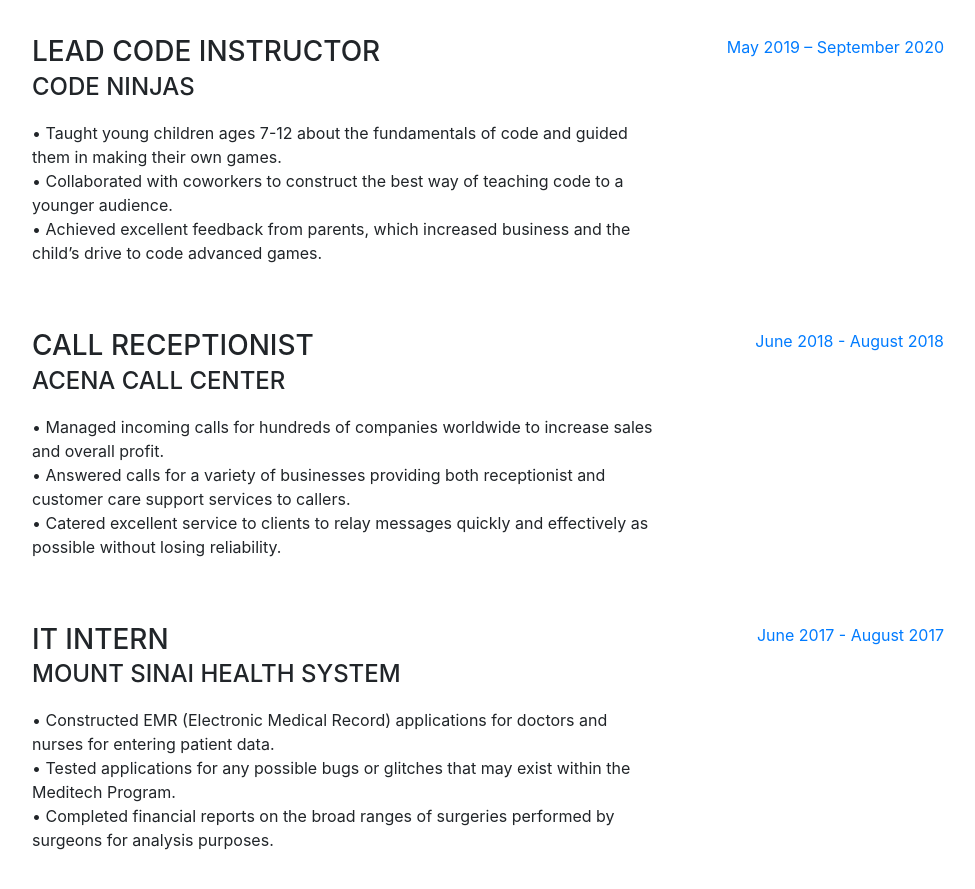
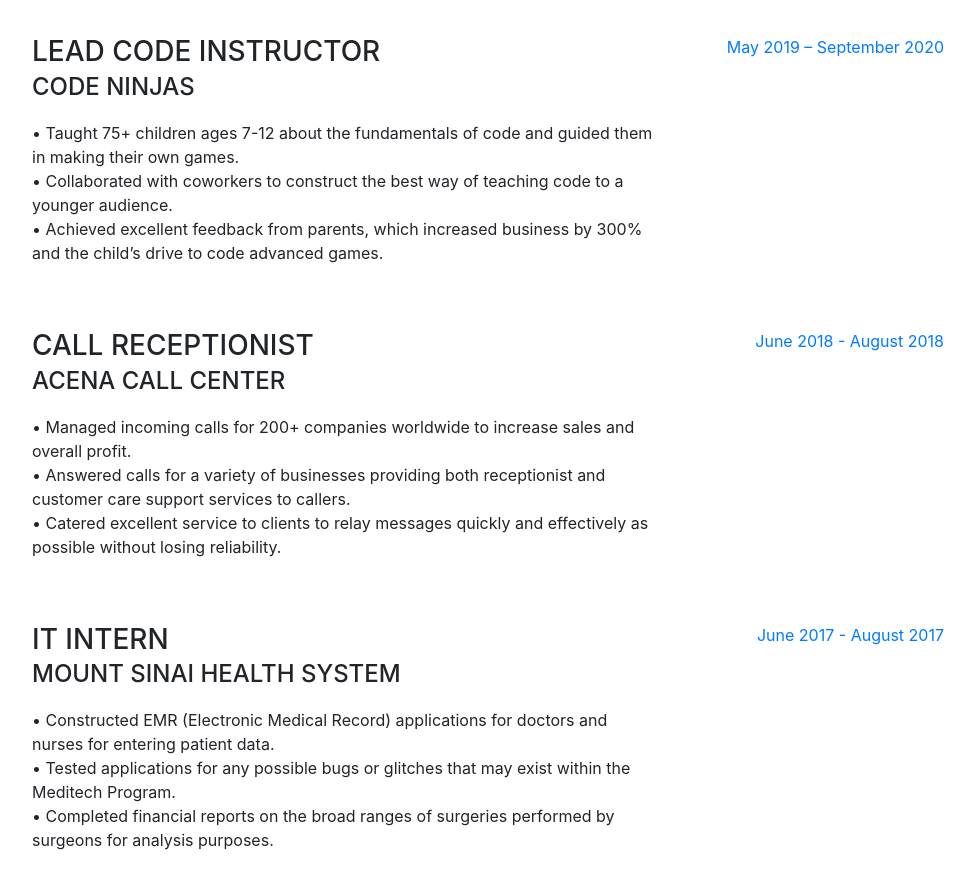
Before and after one commit to n1tindev/n1tindev.github.io, a website with bundled scripts: page index.html in a window 1280 px wide. Shown: the part 900-1789 px from the top of the page, without its empty margins (288-1263 px from the left). Built offline with nearby package versions, Linux system fonts and the light colour scheme; a web font is replaced by a local one.

Commit message:
Minor Updates

```diff
--- a/index.html
+++ b/index.html
@@ -119,11 +119,9 @@
             <h3 class="mb-0">Lead Code Instructor</h3>
             <div class="subheading mb-3">Code Ninjas</div>
             <p>
-              • Taught young children ages 7-12 about the fundamentals of code and guided them in making their own
-              games.<br>
+              • Taught 75+ children ages 7-12 about the fundamentals of code and guided them in making their own games.<br>
               • Collaborated with coworkers to construct the best way of teaching code to a younger audience.<br>
-              • Achieved excellent feedback from parents, which increased business and the child’s drive to code
-              advanced games.<br>
+              • Achieved excellent feedback from parents, which increased business by 300% and the child’s drive to code advanced games.<br>
             </p>
           </div>
           <div class="resume-date text-md-right">
@@ -136,7 +134,7 @@
             <h3 class="mb-0">Call Receptionist</h3>
             <div class="subheading mb-3">Acena Call Center</div>
             <p>
-              • Managed incoming calls for hundreds of companies worldwide to increase sales and overall profit.<br>
+              • Managed incoming calls for 200+ companies worldwide to increase sales and overall profit.<br>
               • Answered calls for a variety of businesses providing both receptionist and customer care support
               services to callers.<br>
               • Catered excellent service to clients to relay messages quickly and effectively as possible without
```
